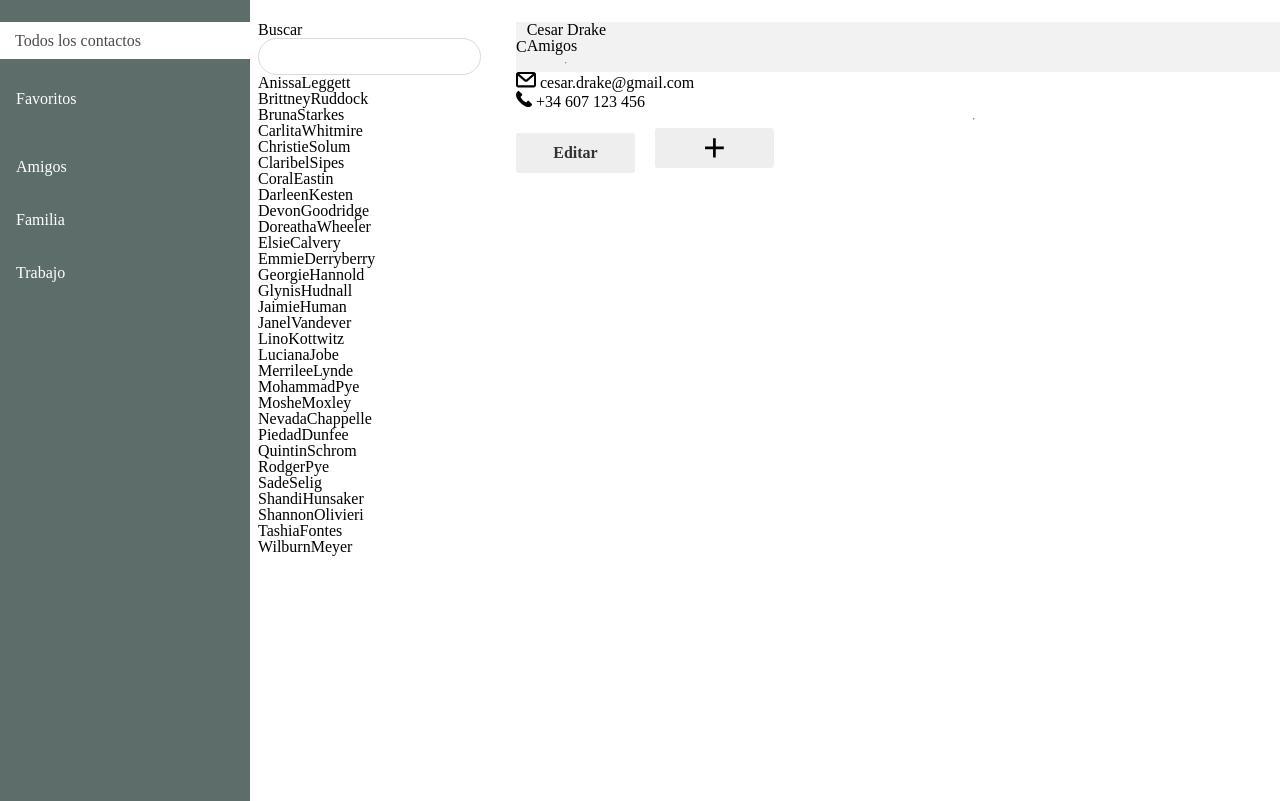
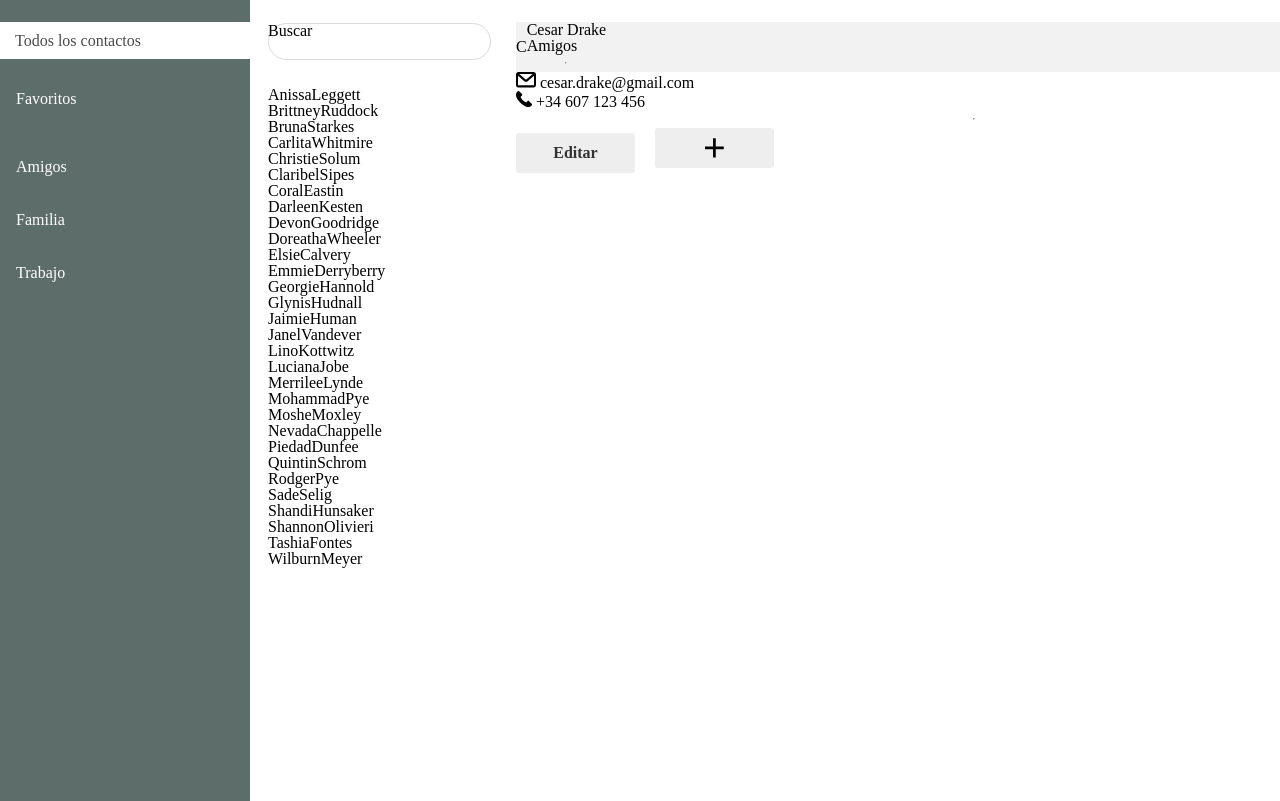
Before and after one commit to edijavi/reto-programacion, a plain HTML site: page index.html in a window 1280 px wide. Shown: the top 801 px of the page. Drawn offline with nearby package versions, Linux system fonts and the light colour scheme; files that its build step writes are made by us from their sources.

```diff
--- a/sass/camponents/_contact.scss
+++ b/sass/camponents/_contact.scss
@@ -1,6 +1,19 @@
 .contact {
+  &__list {
+    padding: 27px 0 10px 18px;
 
-  padding: 22px 8px;
+    li:hover {
+      background-color: #EBF0EF;
+      cursor: pointer;
+    }
+  }
+
+  .form__group {
+    margin-top: rem(23px);
+    margin-left: rem(18px);
+
+    .form__label {
+      position: absolute;
     }
 
     .form__control{
@@ -11,3 +24,5 @@
       height: rem(37px);
       width: rem(223px);
     }
+  }
+}
--- a/sass/global/_base.scss
+++ b/sass/global/_base.scss
@@ -3,6 +3,14 @@
   color: #333;
   font-family: 'Roboto', serif;
   line-height: 1.65;
+}
+li {
+  font-family: Encode Sans;
+  font-style: normal;
+  font-weight: normal;
+  font-size: 16px;
+  line-height: rem(32px);
+  color: #333333;
 }
 
 input::placeholder {
```
Also changed, not shown: assets/css/style.css (deleted), 1 other file. Lines whose indentation alone changed are shown as unchanged.
